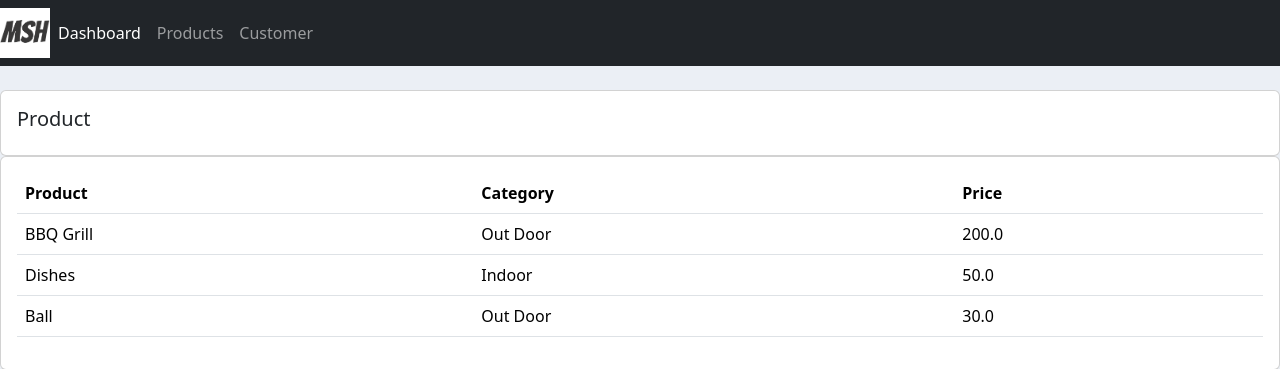
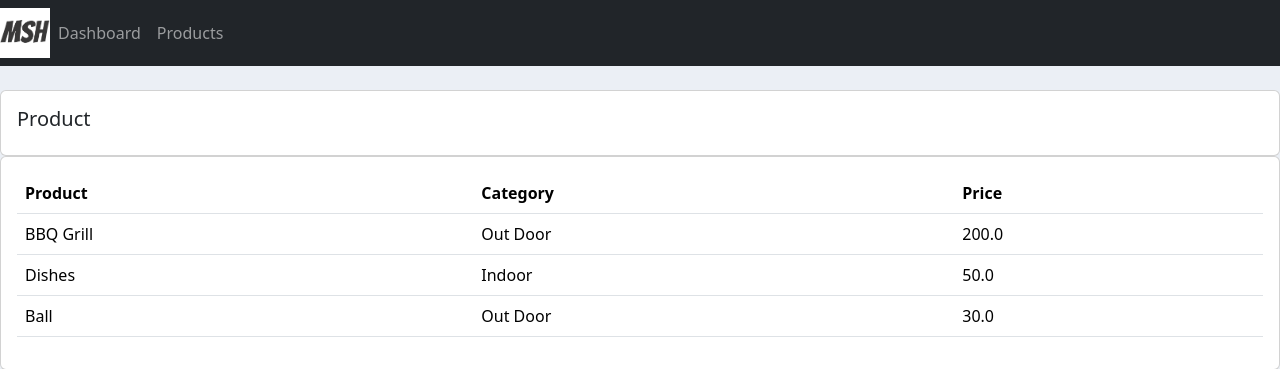
Before and after one commit to Harry-Daniel/Customer_Management, a Django app: page /products/ in a window 1280 px wide. Shown: the top 369 px of the page. Run offline with Django 5.2, Linux system fonts and the light colour scheme; data comes from the database, SQL or seed files in the repository.

Commit message:
Dyamic URLs pt 2

```diff
--- a/accounts/templates/accounts/navBar.html
+++ b/accounts/templates/accounts/navBar.html
@@ -1,6 +1,6 @@
 <!-- {%load static%} -->
 <nav class="navbar navbar-expand-lg navbar-dark bg-dark">
-  <img src="{% static 'images/logo.png'%}" alt=""  id="logo" />
+  <img src="{% static 'images/logo.png'%}" alt="" id="logo" />
   <button
     class="navbar-toggler"
     type="button"
@@ -13,10 +13,13 @@
     <span class="navbar-toggler-icon"></span>
   </button>
   <div class="collapse navbar-collapse" id="navbarNavAltMarkup">
-    <div class="navbar-nav">
-      <a class="nav-item nav-link active" href="#">Dashboard </a>
-      <a class="nav-item nav-link" href="#">Products</a>
-      <a class="nav-item nav-link" href="#">Customer</a>
-    </div>
+    <ul class="navbar-nav">
+      <li class="nav-item active">
+        <a class="nav-link" href="{%url 'home'%}">Dashboard </a>
+      </li>
+      <li class="nav-item">
+        <a class="nav-link" href="{%url 'products'%}">Products</a>
+      </li>
+    </ul>
   </div>
 </nav>
--- a/accounts/urls.py
+++ b/accounts/urls.py
@@ -3,8 +3,8 @@ from . import views
 
 
 urlpatterns = [
-    path('', views.home),
-    path('products/', views.products),
-    path('customer/<str:pk_test>/', views.customer),
+    path('', views.home,name='home'),
+    path('products/', views.products,name='products'),
+    path('customer/<str:pk_test>/', views.customer, name='customer'),
 
 ]
```
Also changed, not shown: accounts/templates/accounts/dashboard.html (+12 -6 lines).
